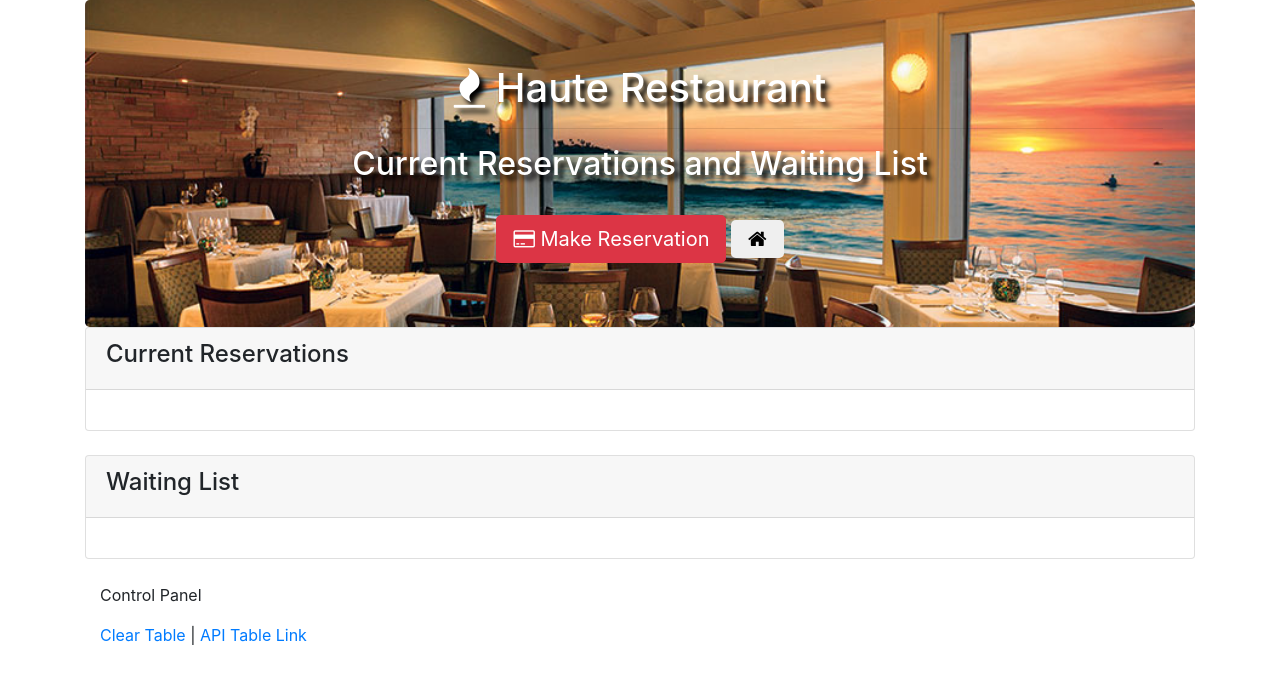
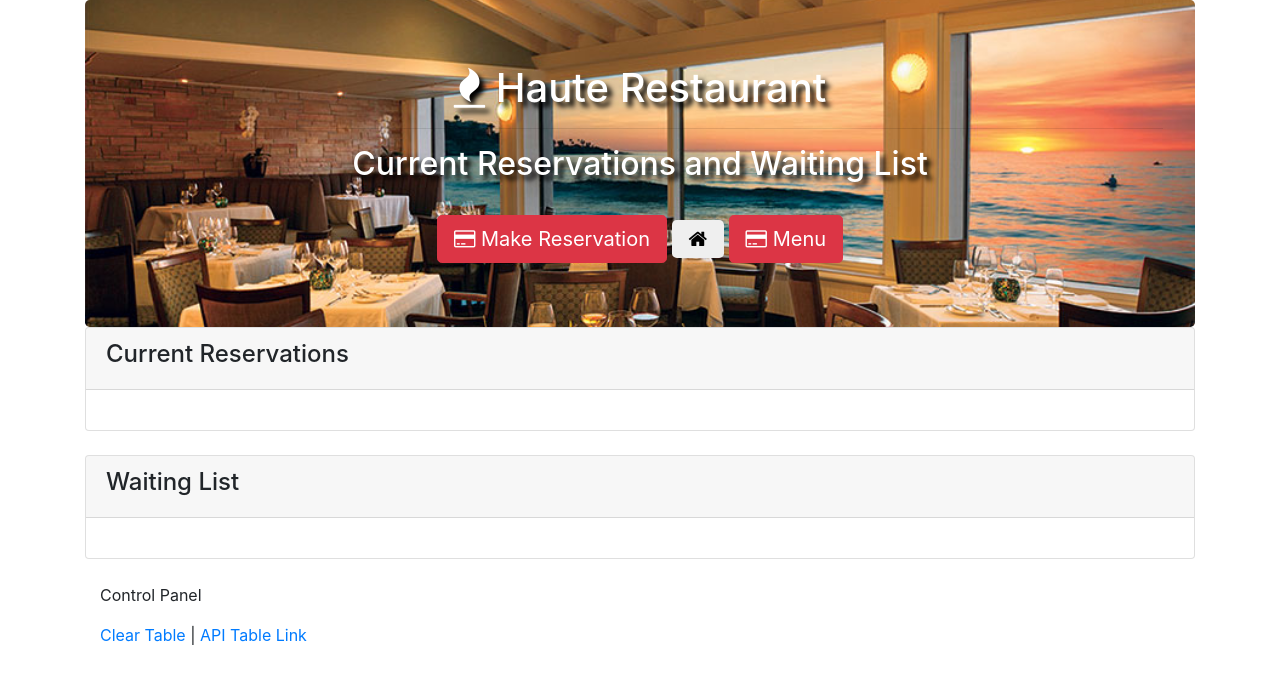
Before and after one commit to GeoffreyHanson/HauteRestaurant, a website: page public/tables.html in a window 1280 px wide. Drawn offline with nearby package versions, Linux system fonts and the light colour scheme; no server answers.

Commit message:
added menu reference to tables

```diff
--- a/public/tables.html
+++ b/public/tables.html
@@ -28,6 +28,10 @@
                     <button class="btn btn-lg btn-default">
                         <span class="fa fa-home"></span>
                     </button>
+                </a>
+                <a href="reserve.html">
+                        <button class="btn btn-lg btn-danger">
+                            <span class="fa fa-credit-card"></span> Menu </button>
                 </a>
             </div>
         </div>
```
